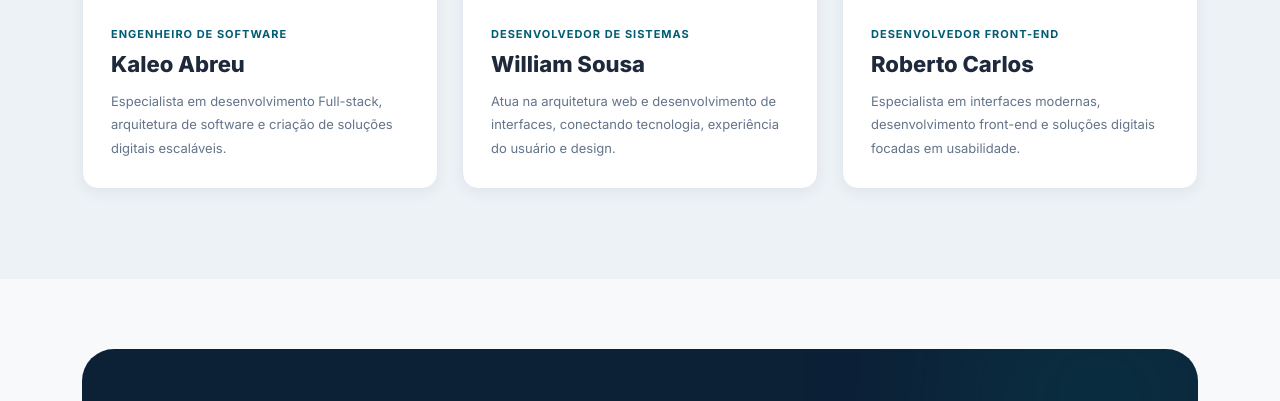
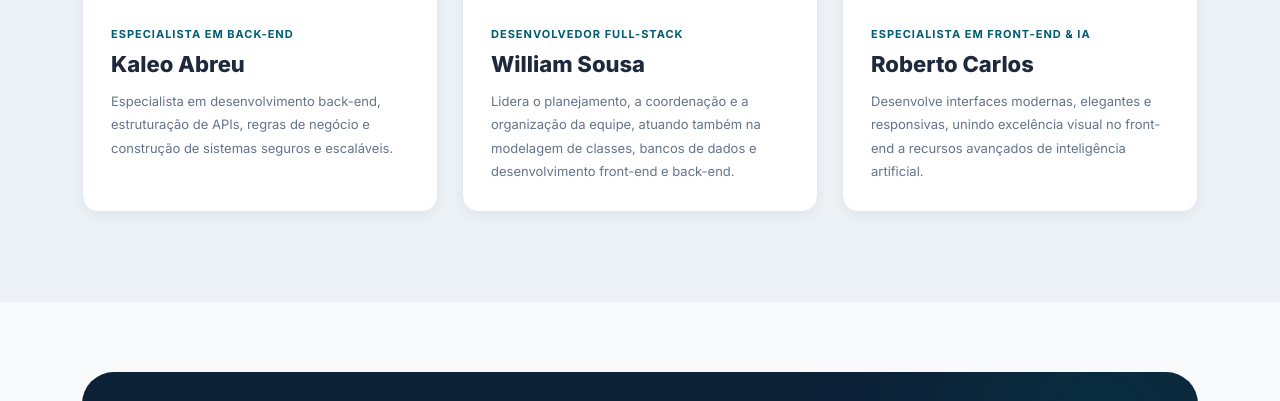
Before and after one commit to willianjonhy05/primeiraclassev2, a plain HTML site: page index.html in a window 1280 px wide. Shown: the part 2962-3363 px from the top of the page. Drawn offline with nearby package versions, Linux system fonts and the light colour scheme.

Commit message:
alterando descrição da equipe

```diff
--- a/index.html
+++ b/index.html
@@ -763,20 +763,18 @@
 
                             </div>
 
-                            <div class="team-info">
+                            <div class="team-info" id="kaleo-cordeiro">
 
                            <span class="team-role">
-                                    Engenheiro de Software
+                                    Especialista em Back-End
                                 </span>
 
                                 <h3>Kaleo Abreu</h3>
 
                                 <p>
-                                    Especialista em desenvolvimento Full-stack,
-                                    arquitetura de software e criação de
-                                    soluções digitais escaláveis.
+                                    Especialista em desenvolvimento back-end, estruturação de APIs, regras
+                                    de negócio e construção de sistemas seguros e escaláveis.
                                 </p>
-
                             </div>
 
                         </article>
@@ -814,22 +812,19 @@
 
                             </div>
 
-                            <div class="team-info">
-
+                        <div class="team-info" id="johny-william">
                             <span class="team-role">
-                                    Desenvolvedor de Sistemas
+                                Desenvolvedor Full-Stack
                             </span>
 
                             <h3>William Sousa</h3>
 
                             <p>
-                                    Atua na arquitetura web e desenvolvimento
-                                    de interfaces, conectando tecnologia,
-                                    experiência do usuário e design.
+                                Lidera o planejamento, a coordenação e a organização da equipe, atuando
+                                também na modelagem de classes, bancos de dados e desenvolvimento
+                                front-end e back-end.
                             </p>
-
                         </div>
-
                         </article>
 
                     </div>
@@ -865,20 +860,18 @@
 
                             </div>
 
-                            <div class="team-info">
-
+                            <div class="team-info" id="roberto-carlos">
                                 <span class="team-role">
-                                    Desenvolvedor Front-end
+                                    Especialista em Front-End &amp; IA
                                 </span>
 
                                 <h3>Roberto Carlos</h3>
 
                                 <p>
-                                    Especialista em interfaces modernas,
-                                    desenvolvimento front-end e soluções
-                                    digitais focadas em usabilidade.
+                                    Desenvolve interfaces modernas, elegantes e responsivas, unindo
+                                    excelência visual no front-end a recursos avançados de
+                                    inteligência artificial.
                                 </p>
-
                             </div>
 
                         </article>
```
Lines whose indentation alone changed are shown as unchanged.
